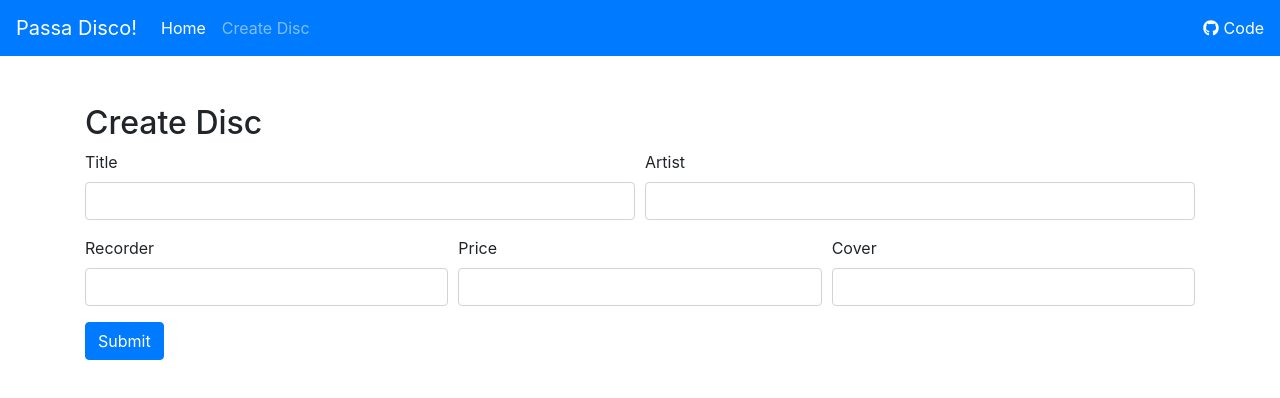
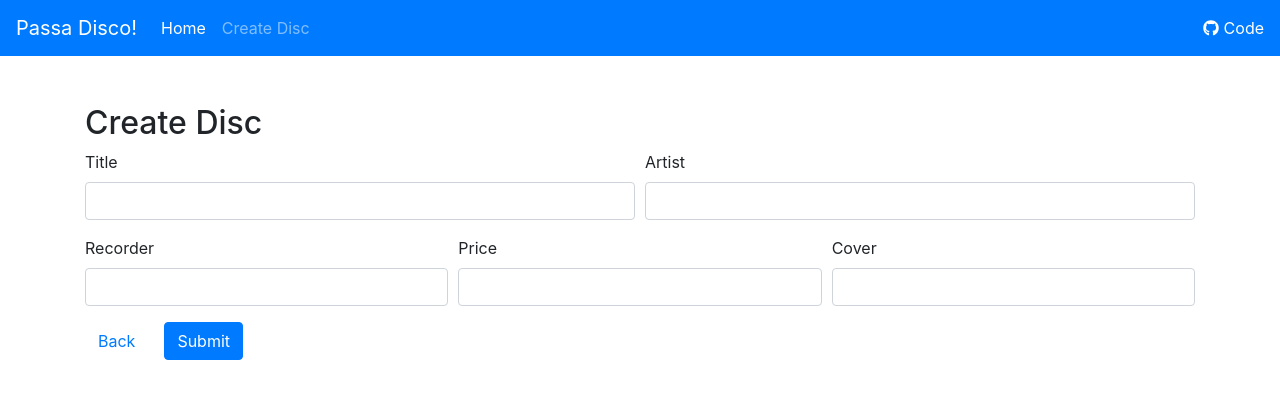
Before and after one commit to jhgv/passa-disco, a React (Create React App) app in the folder frontend/: page /discs/create in a window 1280 px wide. Shown: the top 398 px of the page. Built offline with nearby package versions, Linux system fonts and the light colour scheme.

Commit message:
add back button for disco form

```diff
--- a/frontend/src/components/disc/DiscForm.js
+++ b/frontend/src/components/disc/DiscForm.js
@@ -1,5 +1,6 @@
 import React from 'react';
 import { Field, reduxForm } from 'redux-form';
+import { Link } from 'react-router-dom';
 
 class DiscForm extends React.Component {
   renderError({ error, touched }) {
@@ -67,6 +68,9 @@
             <Field name="cover" component={this.renderInput} label="Cover" />
           </div>
         </div>
+        <Link to="/" className="btn btn-link mr-3">
+          Back
+        </Link>
         <button className="btn btn-primary">Submit</button>
       </form>
     );
```
